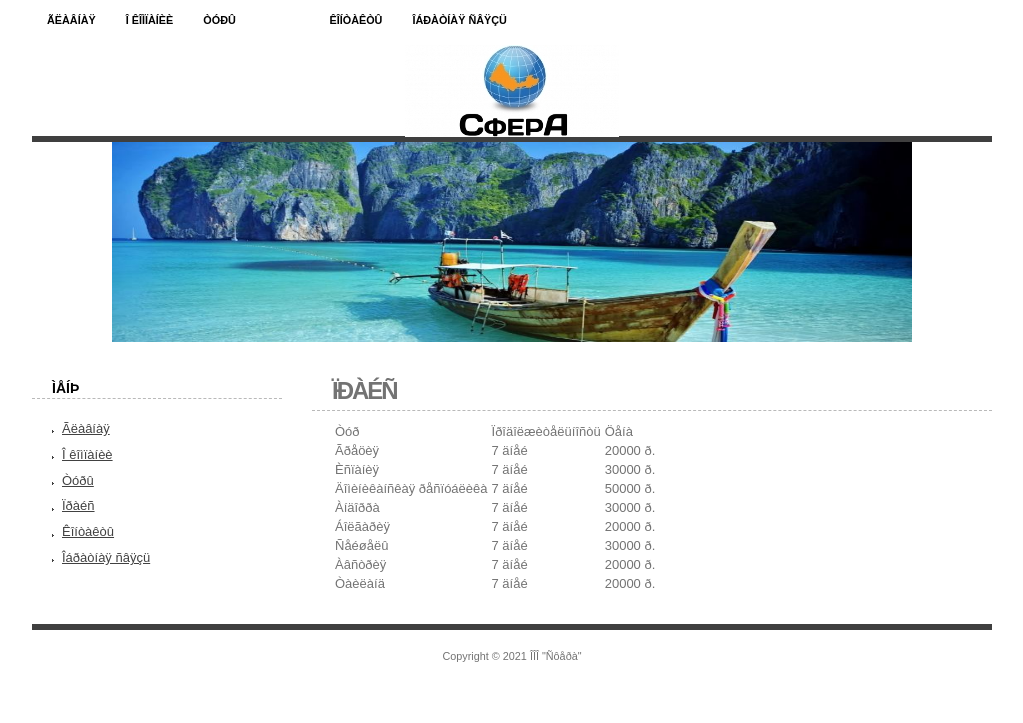
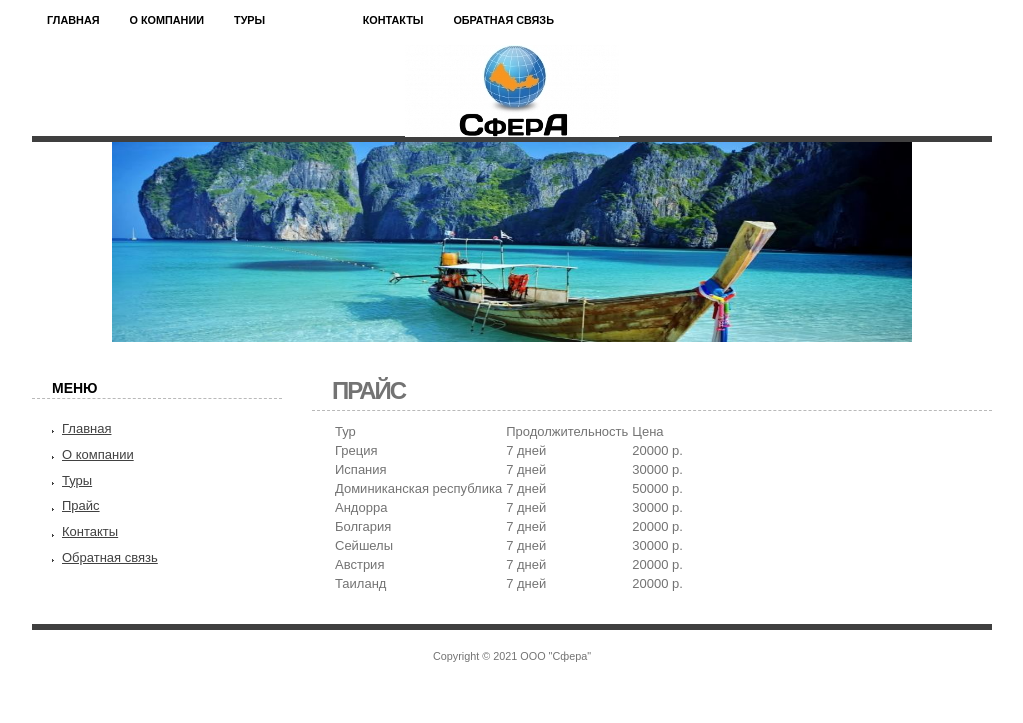
Before and after one commit to tursfera/tursfera.github.io, a plain HTML site: page price.html in a window 1280 px wide. Shown: the whole page, without its empty margins (128-1151 px from the left). Drawn offline with Linux system fonts and the light colour scheme.

Commit message:
Update price.html

```diff
--- a/price.html
+++ b/price.html
@@ -3,7 +3,7 @@
 <html xmlns="http://www.w3.org/1999/xhtml">
 <head>
 <meta http-equiv="content-type" content="text/html; charset=utf-8" />
-<title>ÎÎÎ "Ñôåðà"</title>
+<title>ООО "Сфера"</title>
 <meta name="keywords" content="" />
 <meta name="description" content="" />
 <link href="css/style.css" rel="stylesheet" type="text/css" media="screen" />
@@ -11,12 +11,12 @@
 <body>
 <div id="menu">
 	<ul>
-		<li><a href="index.html">Ãëàâíàÿ</a></li>
-		<li><a href="komp.html">Î êîìïàíèè</a></li>
-		<li><a href="tur.html">Òóðû</a></li>
-		<li class="current_page_item"><a href="price.html">Ïðàéñ</a></li>
-		<li><a href="contacts.html">Êîíòàêòû</a></li>
-		<li><a href="obr.html">Îáðàòíàÿ ñâÿçü</a></li>
+		<li><a href="index.html">Главная</a></li>
+		<li><a href="komp.html">О компании</a></li>
+		<li><a href="tur.html">Туры</a></li>
+		<li class="current_page_item"><a href="price.html">Прайс</a></li>
+		<li><a href="contacts.html">Контакты</a></li>
+		<li><a href="obr.html">Обратная связь</a></li>
 
 	</ul>
 </div>
@@ -31,61 +31,61 @@
 <div id="page">
 	<div id="content">
 		<div class="post">
-			<h2 class="title">Ïðàéñ</h2>
+			<h2 class="title">Прайс</h2>
 			<div class="entry">
 
 <table>
 <tr>
-<td>Òóð</td>
-<td>Ïðîäîëæèòåëüíîñòü</td>
-<td>Öåíà</td>
+<td>Тур</td>
+<td>Продолжительность</td>
+<td>Цена</td>
 </tr>
 <tr>
-<td>Ãðåöèÿ</td>
-<td>7 äíåé</td>
-<td>20000 ð.</td>
+<td>Греция</td>
+<td>7 дней</td>
+<td>20000 р.</td>
 </tr>
 
 <tr>
-<td>Èñïàíèÿ</td>
-<td>7 äíåé</td>
-<td>30000 ð.</td>
+<td>Испания</td>
+<td>7 дней</td>
+<td>30000 р.</td>
 </tr>
 
 <tr>
-<td>Äîìèíèêàíñêàÿ ðåñïóáëèêà</td>
-<td>7 äíåé</td>
-<td>50000 ð.</td>
+<td>Доминиканская республика</td>
+<td>7 дней</td>
+<td>50000 р.</td>
 </tr>
 
 <tr>
-<td>Àíäîððà</td>
-<td>7 äíåé</td>
-<td>30000 ð.</td>
+<td>Андорра</td>
+<td>7 дней</td>
+<td>30000 р.</td>
 </tr>
 
 <tr>
-<td>Áîëãàðèÿ</td>
-<td>7 äíåé</td>
-<td>20000 ð.</td>
+<td>Болгария</td>
+<td>7 дней</td>
+<td>20000 р.</td>
 </tr>
 
 <tr>
-<td>Ñåéøåëû</td>
-<td>7 äíåé</td>
-<td>30000 ð.</td>
+<td>Сейшелы</td>
+<td>7 дней</td>
+<td>30000 р.</td>
 </tr>
 
 <tr>
-<td>Àâñòðèÿ</td>
-<td>7 äíåé</td>
-<td>20000 ð.</td>
+<td>Австрия</td>
+<td>7 дней</td>
+<td>20000 р.</td>
 </tr>
 
 <tr>
-<td>Òàèëàíä</td>
-<td>7 äíåé</td>
-<td>20000 ð.</td>
+<td>Таиланд</td>
+<td>7 дней</td>
+<td>20000 р.</td>
 </tr>
 
 </tr>
@@ -107,14 +107,14 @@
 
 
 			<li>
-				<h2>Ìåíþ</h2>
+				<h2>Меню</h2>
 				<ul>
-					<li><a href="index.html">Ãëàâíàÿ</a></li>
-		<li><a href="komp.html">Î êîìïàíèè</a></li>
-		<li><a href="tur.html">Òóðû</a></li>
-		<li><a href="price.html">Ïðàéñ</a></li>
-		<li><a href="contacts.html">Êîíòàêòû</a></li>
-		<li><a href="obr.html">Îáðàòíàÿ ñâÿçü</a></li>
+					<li><a href="index.html">Главная</a></li>
+		<li><a href="komp.html">О компании</a></li>
+		<li><a href="tur.html">Туры</a></li>
+		<li><a href="price.html">Прайс</a></li>
+		<li><a href="contacts.html">Контакты</a></li>
+		<li><a href="obr.html">Обратная связь</a></li>
 
 
 				</ul>
@@ -125,7 +125,7 @@
 </div>
 <!-- end #page -->
 <div id="footer">
-	<p>Copyright © 2021 ÎÎÎ "Ñôåðà" </p>
+	<p>Copyright © 2021 ООО "Сфера" </p>
 </div>
 </body>
 </html>
```
